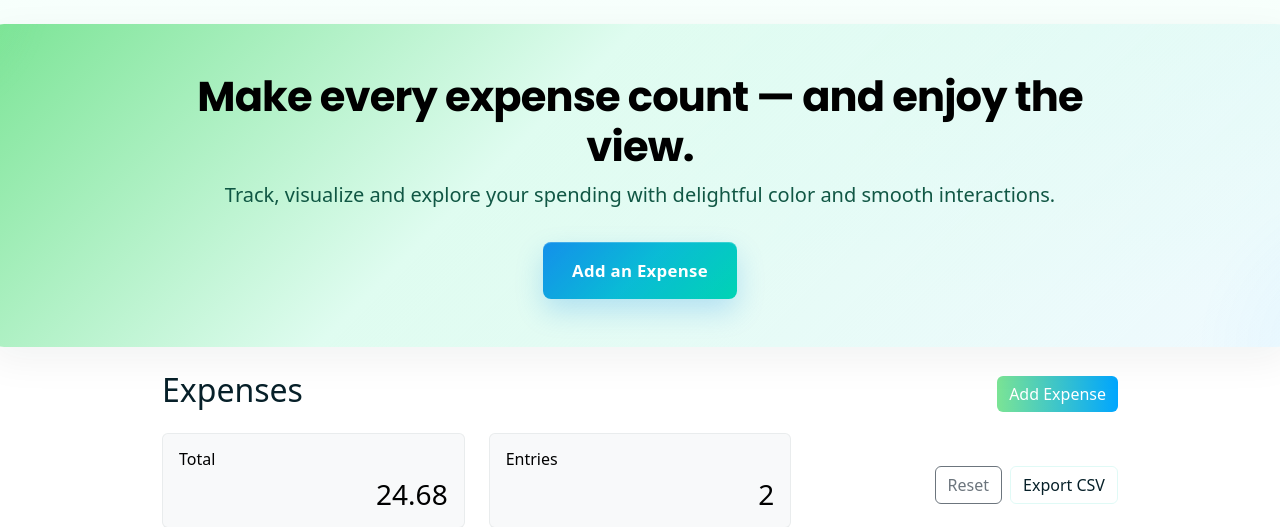
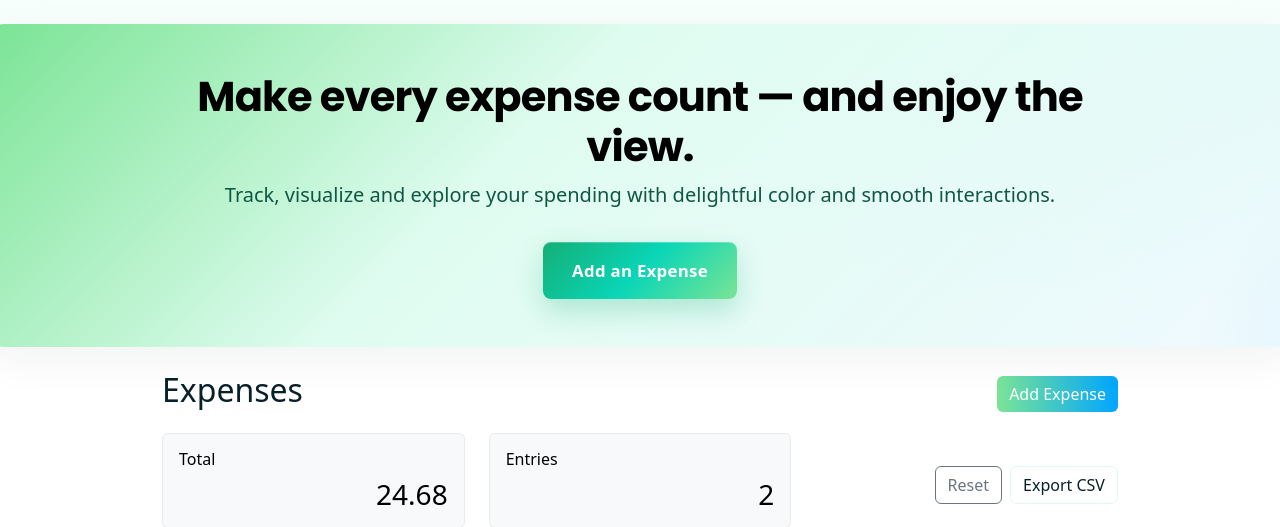
Before and after one commit to Sriram-Mullapudi/Expense_Tracker_Python, a Flask app: page / in a window 1280 px wide. Shown: the part 57-584 px from the top of the page. Run offline with Flask 3, Linux system fonts and the light colour scheme.

Commit message:
Match CTA button to page: green/mint palette with cohesive colors

```diff
--- a/static/style.css
+++ b/static/style.css
@@ -76,16 +76,16 @@ body { padding-bottom: 40px; background: linear-gradient(180deg, var(--mint-bg)
 }
 
 .btn-cta {
-  --btn-accent1: #0087E8;
-  --btn-accent2: #00D4B4;
+  --btn-accent1: #00A86B;
+  --btn-accent2: #7BE495;
   border: none;
-  color: var(--text-on-accent);
-  background: linear-gradient(135deg, var(--btn-accent1) 0%, #00B8D4 50%, var(--btn-accent2) 100%);
+  color: #ffffff;
+  background: linear-gradient(135deg, var(--btn-accent1) 0%, #00D4B4 50%, var(--btn-accent2) 100%);
   padding: 1rem 1.8rem;
   font-weight: 700;
   font-size: 1.05rem;
   letter-spacing: 0.3px;
-  box-shadow: 0 12px 28px rgba(0,135,232,0.22), inset 0 1px 0 rgba(255,255,255,0.2);
+  box-shadow: 0 12px 28px rgba(0,166,107,0.24), inset 0 1px 0 rgba(255,255,255,0.25);
   transition: all .25s cubic-bezier(0.34, 1.56, 0.64, 1);
   position: relative;
   overflow: hidden;
@@ -99,7 +99,7 @@ body { padding-bottom: 40px; background: linear-gradient(180deg, var(--mint-bg)
 }
 .btn-cta:hover {
   transform: translateY(-5px) scale(1.04);
-  box-shadow: 0 22px 42px rgba(0,135,232,0.32), inset 0 1px 0 rgba(255,255,255,0.3);
+  box-shadow: 0 22px 42px rgba(0,166,107,0.32), inset 0 1px 0 rgba(255,255,255,0.35);
 }
 .btn-cta:active { transform: translateY(-2px) scale(1.02); }
 /* table and rows: colorful but readable */
```
